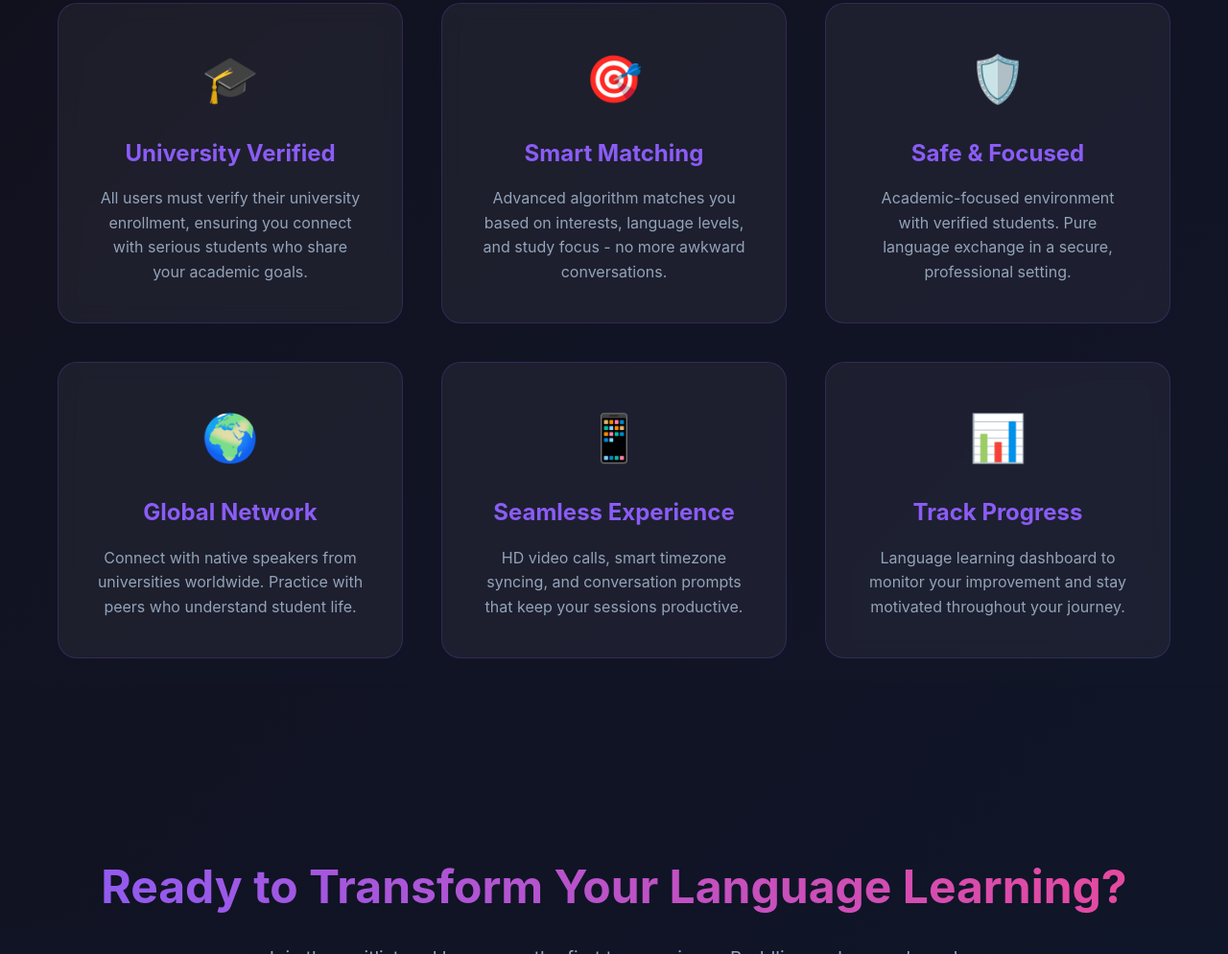
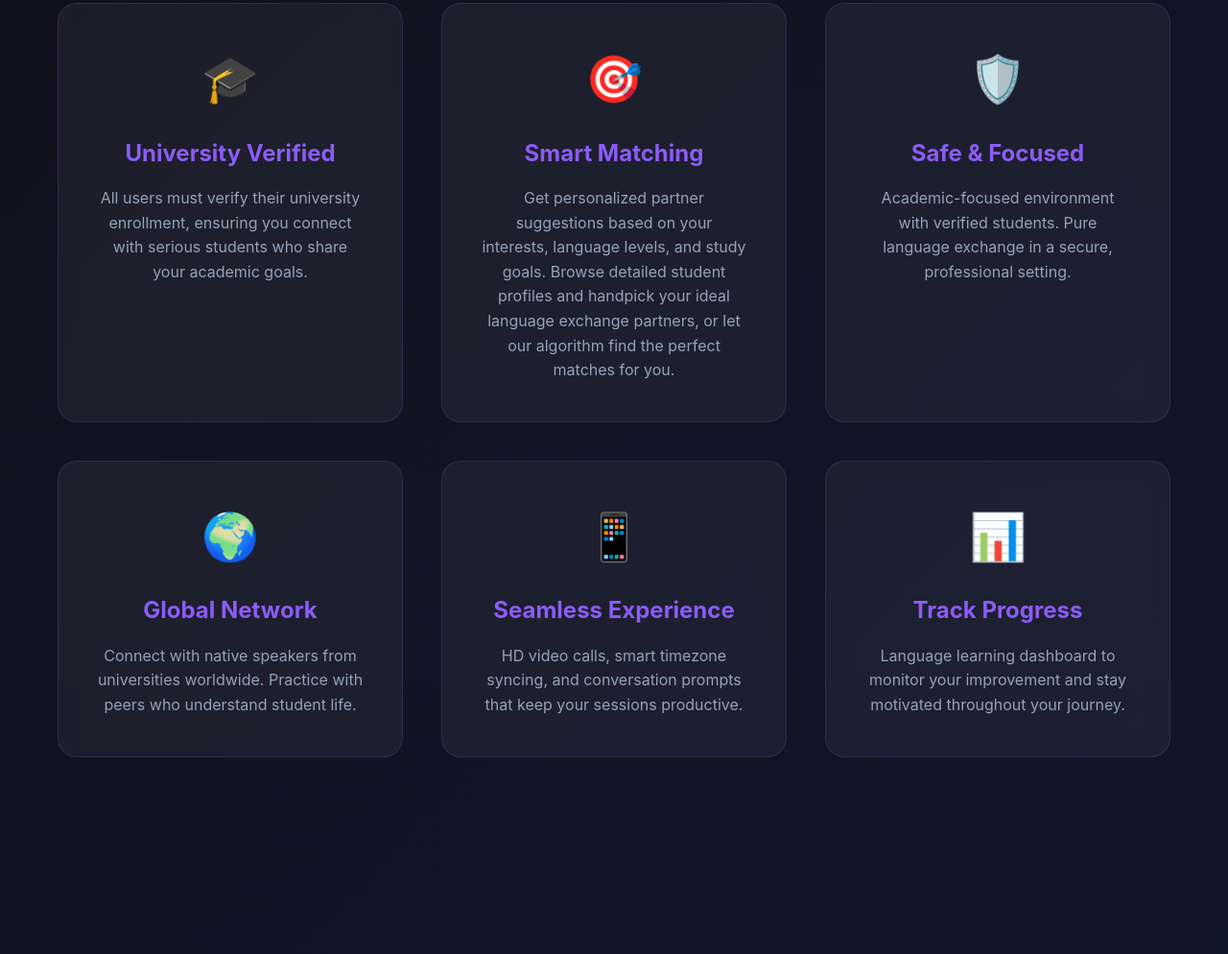
Before and after one commit to Ed-star11/buddlingo, a plain HTML site: page index.html in a window 1280 px wide. Shown: the part 2337-3331 px from the top of the page at 96% size. Drawn offline with Linux system fonts and the light colour scheme.

Commit message:
Update index.html

```diff
--- a/index.html
+++ b/index.html
@@ -401,7 +401,7 @@
                 <div class="feature-card">
                     <div class="feature-icon">🎯</div>
                     <h3>Smart Matching</h3>
-                    <p>Advanced algorithm matches you based on interests, language levels, and study focus - no more awkward conversations.</p>
+                    <p>Get personalized partner suggestions based on your interests, language levels, and study goals. Browse detailed student profiles and handpick your ideal language exchange partners, or let our algorithm find the perfect matches for you.</p>
                 </div>
                 <div class="feature-card">
                     <div class="feature-icon">🛡️</div>
```
